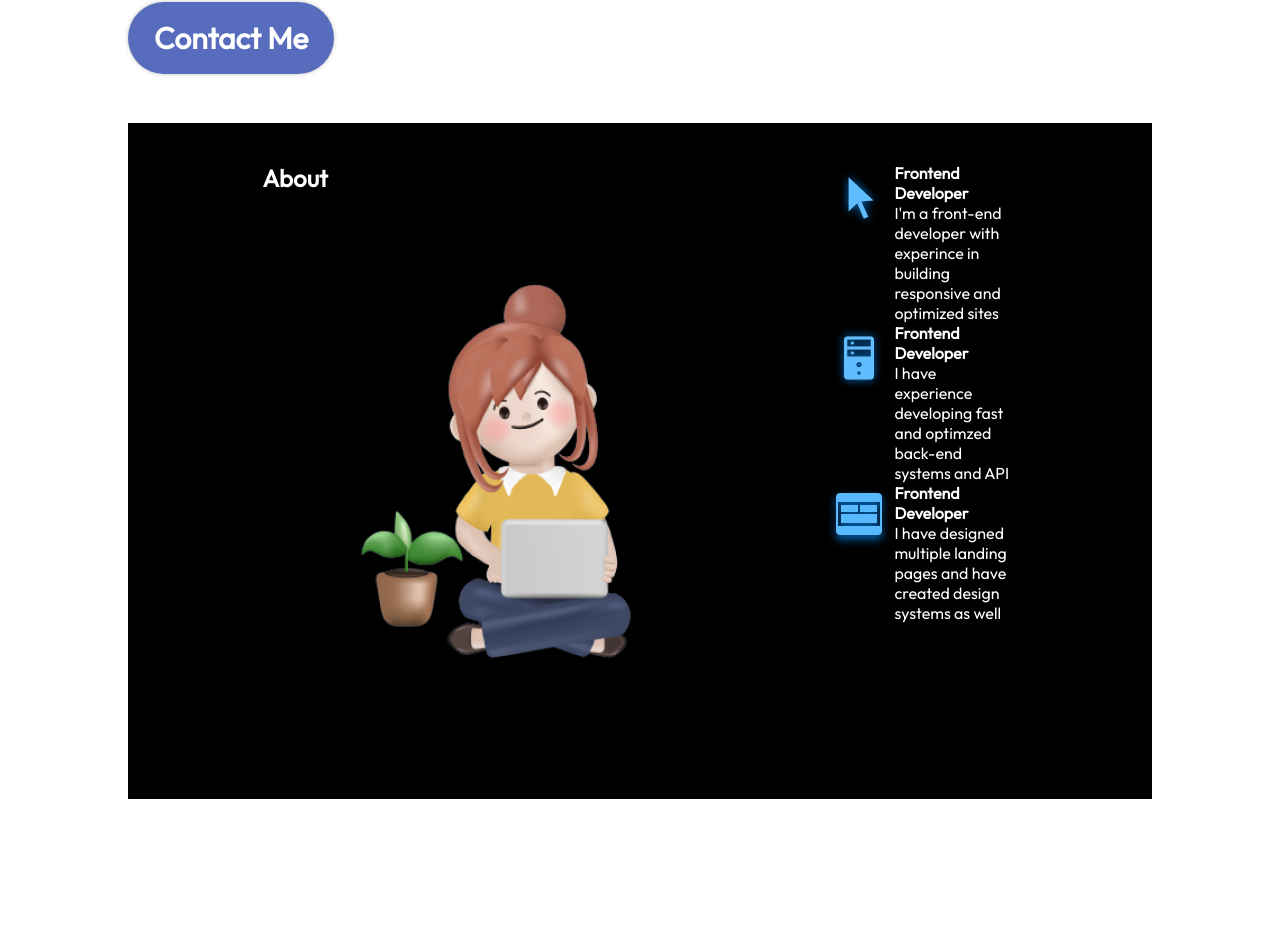
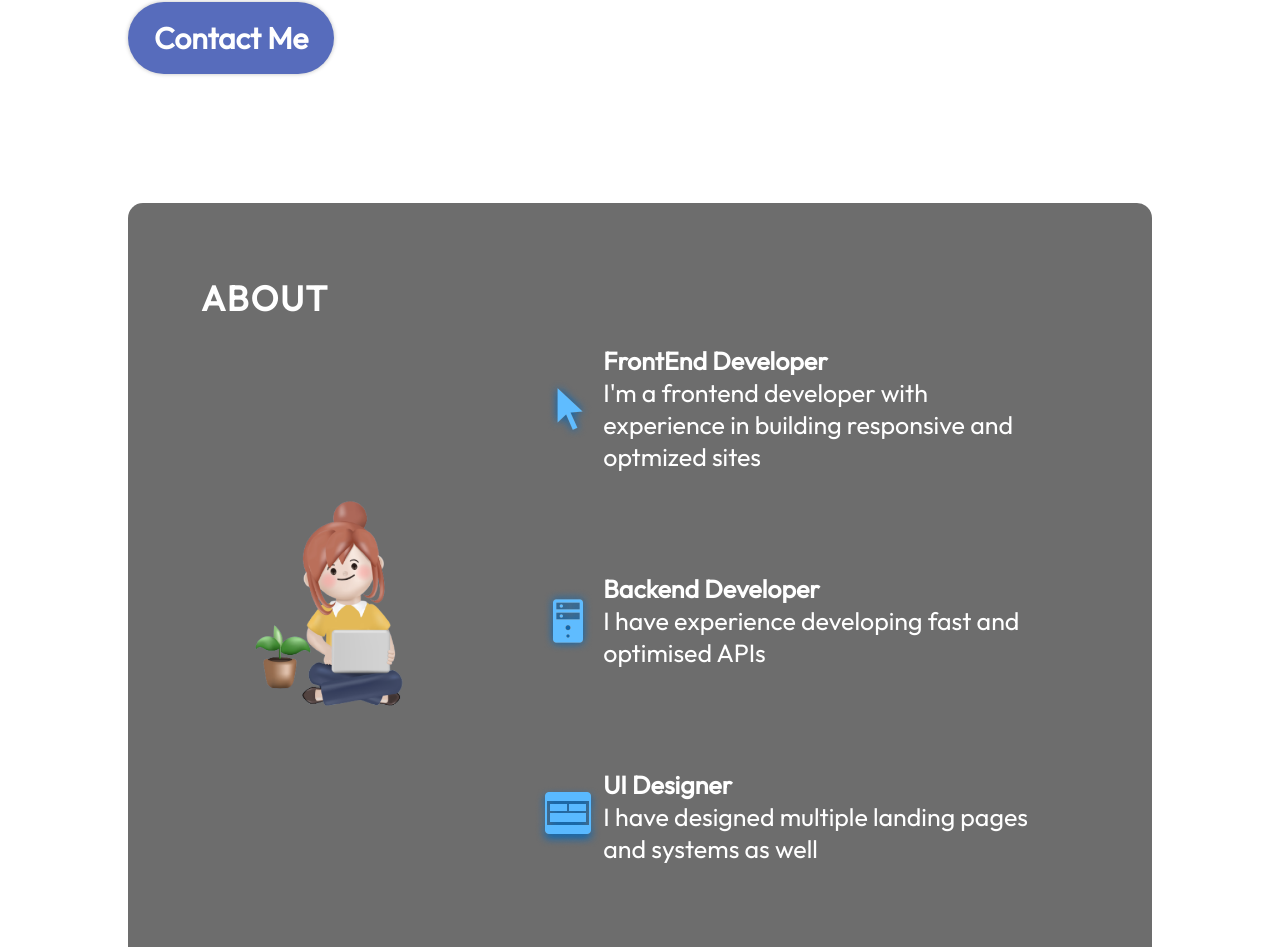
Before and after one commit to OiMickBoi/Personal-Website, a React (Vite) app in the folder react-portfolio/: page / in a window 1280 px wide. Shown: the part 1374-2321 px from the top of the page. Before the commit the page ends 2173 px from the top, so only its background shows below. Built offline with nearby package versions, Linux system fonts and the light colour scheme.

Commit message:
revised about

```diff
--- a/react-portfolio/src/components/About/About.jsx
+++ b/react-portfolio/src/components/About/About.jsx
@@ -5,45 +5,44 @@ import styles from "./About.module.css";
 
 export const About = () => {
   return (
-     <section className={styles.container}>
+     <section className={styles.container} id="about">
+       <h2 className={styles.title}>About</h2>
        <div className={styles.content}>
-        <div className={styles.leftCol}>
-          <h2 className={styles.title}>About</h2>
-          <img src={getImageUrl("about/aboutImage.png")}/>
-        </div>
-        <div className={styles.rightCol}>
-          <ul className={styles.listItems}>
-            <li>
-              <img src={getImageUrl("about/cursorIcon.png")}/>
-              <div className={styles.aboutText}>
-                <h4>Frontend Developer</h4>
-                <p>I'm a front-end developer with experince in
-                  building responsive and optimized sites</p>
+         <img
+           src={getImageUrl("about/aboutImage.png")}
+           alt="Sitting with a laptop"
+           className={styles.aboutImage}
+         />
+
+         <ul className={styles.aboutItems}>
+           <li className={styles.aboutItem}>
+             <img src={getImageUrl("about/cursorIcon.png")} alt="CursorIcon" />
+
+
+             <div className={styles.aboutItemText}>
+               <h3>FrontEnd Developer</h3>
+               <p>I'm a frontend developer with experience in building
+                 responsive and optmized sites</p>
              </div>
            </li>
 
-            <li>
-              <img src={getImageUrl("about/serverIcon.png")}/>
-              <div className={styles.aboutText}>
-                <h4>Frontend Developer</h4>
-                <p>I have experience developing fast and optimzed
-                  back-end systems and API</p>
+           <li className={styles.aboutItem}>
+             <img src={getImageUrl("about/serverIcon.png")} alt="ServerIcon"/>
+             <div className={styles.aboutItemText}>
+               <h3>Backend Developer</h3>
+               <p>I have experience developing fast and optimised APIs</p>
              </div>
            </li>
 
-            <li>
-              <img src={getImageUrl("about/uiIcon.png")}/>
-              <div className={styles.aboutText}>
-                <h4>Frontend Developer</h4>
-                <p>I have designed multiple landing pages
-                  and have created design systems as well</p>
+           <li className={styles.aboutItem}>
+             <img src={getImageUrl("about/uiIcon.png")} alt="uiIcon"/>
+             <div className={styles.aboutItemText}>
+               <h3>UI Designer</h3>
+               <p>I have designed multiple landing pages and systems as well</p>
              </div>
            </li>
 
-
-
          </ul>
-        </div>
        </div>
      </section>
   );
--- a/react-portfolio/src/components/About/About.module.css
+++ b/react-portfolio/src/components/About/About.module.css
@@ -2,31 +2,82 @@
 
 
 .container {
-  position:relative;
-  display:flex;
-  align-items: center;
-  justify-content: center;
-  margin-top: 49px;
+  position: relative;
+  background-color: rgba(12, 12, 12, 0.6);
+  border-radius: 15px;
+  padding: 73px;
+  margin-top: 129px;
   z-index: 1;
   margin-left: 10%;
   margin-right: 10%;
-  background-color: black;
-  min-height: 400px;
-  padding: 40px;
+}
+
+.title {
+  color: var(--color-text);
+  font-size: 35px;
+  letter-spacing: 1.75px;
+  text-transform: uppercase;
 }
 
 .content {
   display: flex;
-  align-items:flex-start;
-  color: var(--color-text);
-  width: 80%;
-  max-width: 1200px;
-  margin: 0 auto;
+  flex-direction: row;
+  align-items:center;
 }
 
-.listItems li {
-  display:flex;
+.aboutImage {
+  width: 35%;
+}
+
+.aboutItems {
+  color: var(--color-text);
+  display: flex;
+  flex-direction: column;
+  gap: 50px;
+}
+
+.aboutItem {
+  display: flex;
   flex-direction: row;
+  align-items: center;
+  border-radius: 20px;
   list-style: none;
-  align-items: flex-start;
+  padding: 25px;
+  background-image: linear-gradient(90deg, rgba(265, 215, 232, 0.42) 0%, rgba(255, 255, 255, 0));
+  background-size: 0 100%;
+  background-repeat: no-repeat;
+  transition: 0.4s;
 }
+
+.aboutItem:hover {
+  background-size: 100% 100%;
+}
+
+.aboutItem h3 {
+  font-size: 25px;
+  font-weight: 600;
+}
+
+.aboutItem p {
+  font-size: 25px;
+}
+
+@media screen and (max-width: 830px) {
+  .container {
+    background-color: transparent;
+    pading-right: 0;
+  }
+
+  .content {
+    flex-direction: column;
+  }
+
+  .aboutImage {
+    margin-top: 29px;
+  }
+
+  .aboutItem {
+    padding-left: 0;
+    padding-right: 0;
+  }
+}
```
Lines whose indentation alone changed are shown as unchanged.
